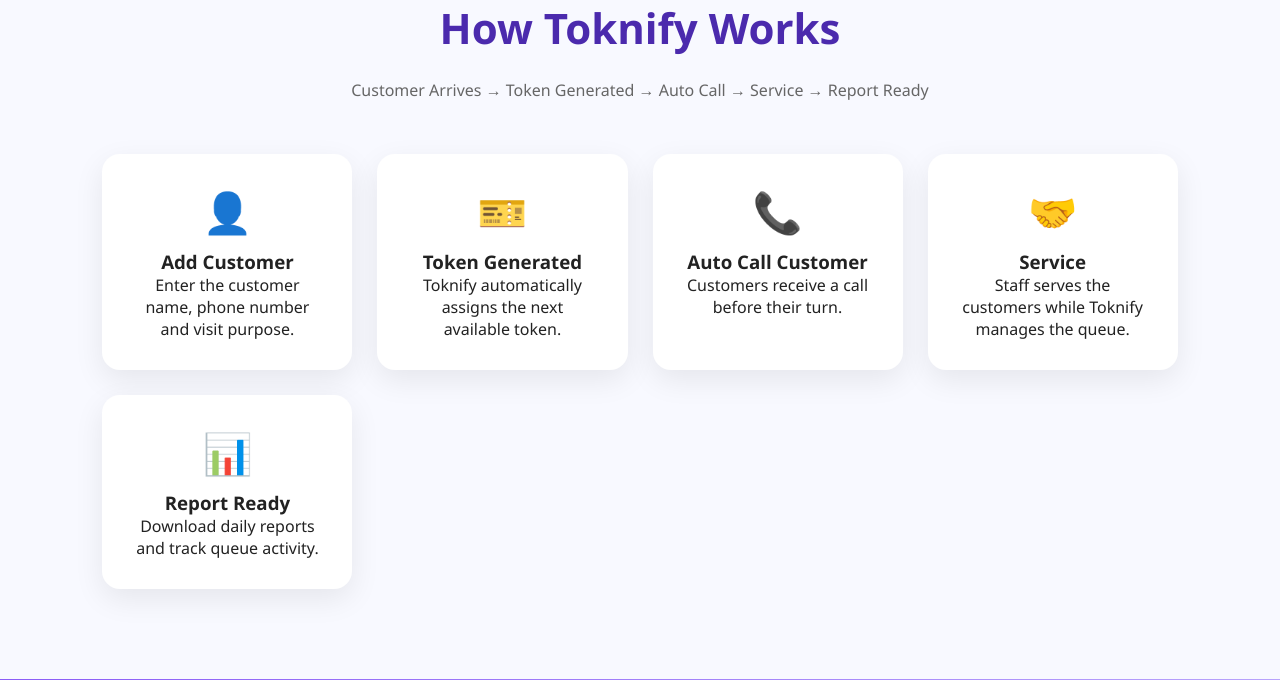
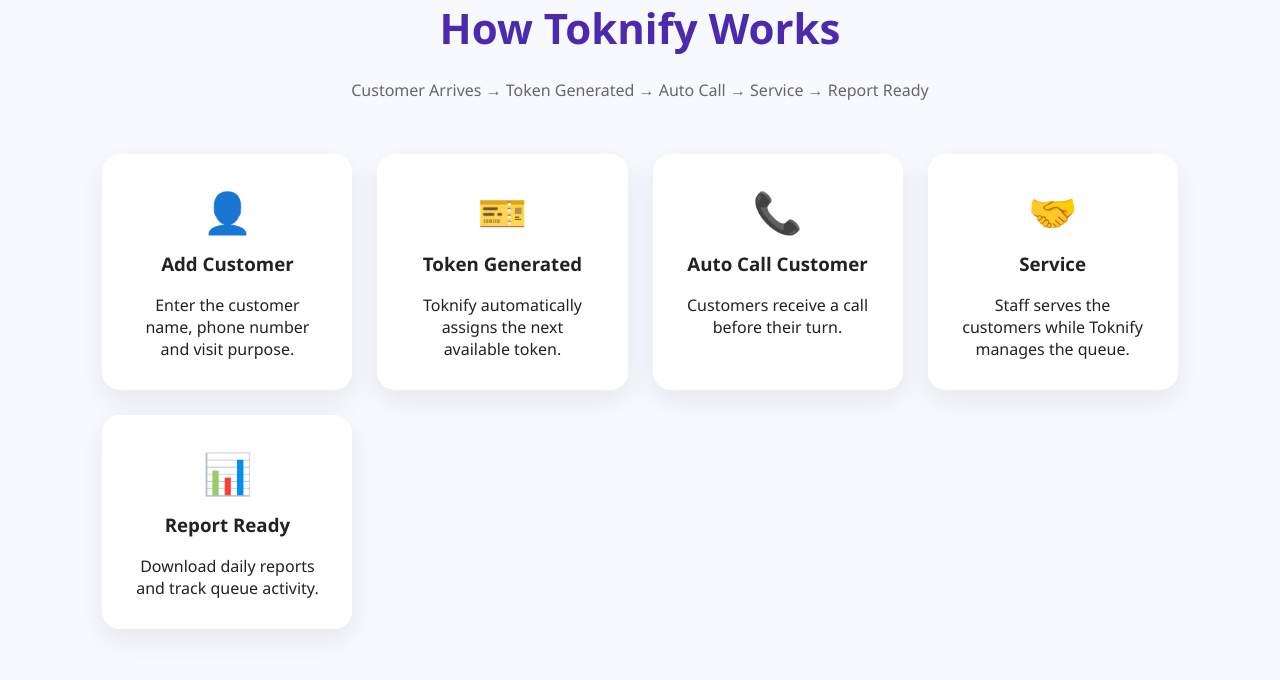
Before and after one commit to sethdiya-code/toknify, a Flask app: page /landing in a window 1280 px wide. Shown: the part 1444-2124 px from the top of the page. Run offline with Flask 3, Linux system fonts and the light colour scheme.

Commit message:
Update landing.html

```diff
--- a/templates/landing.html
+++ b/templates/landing.html
@@ -176,6 +176,11 @@
 
     transition:all .3s ease;
     cursor:pointer;
+}
+
+.step h3{
+    margin-top:12px;
+    margin-bottom:18px;
 }
 
 .step:hover{
```
